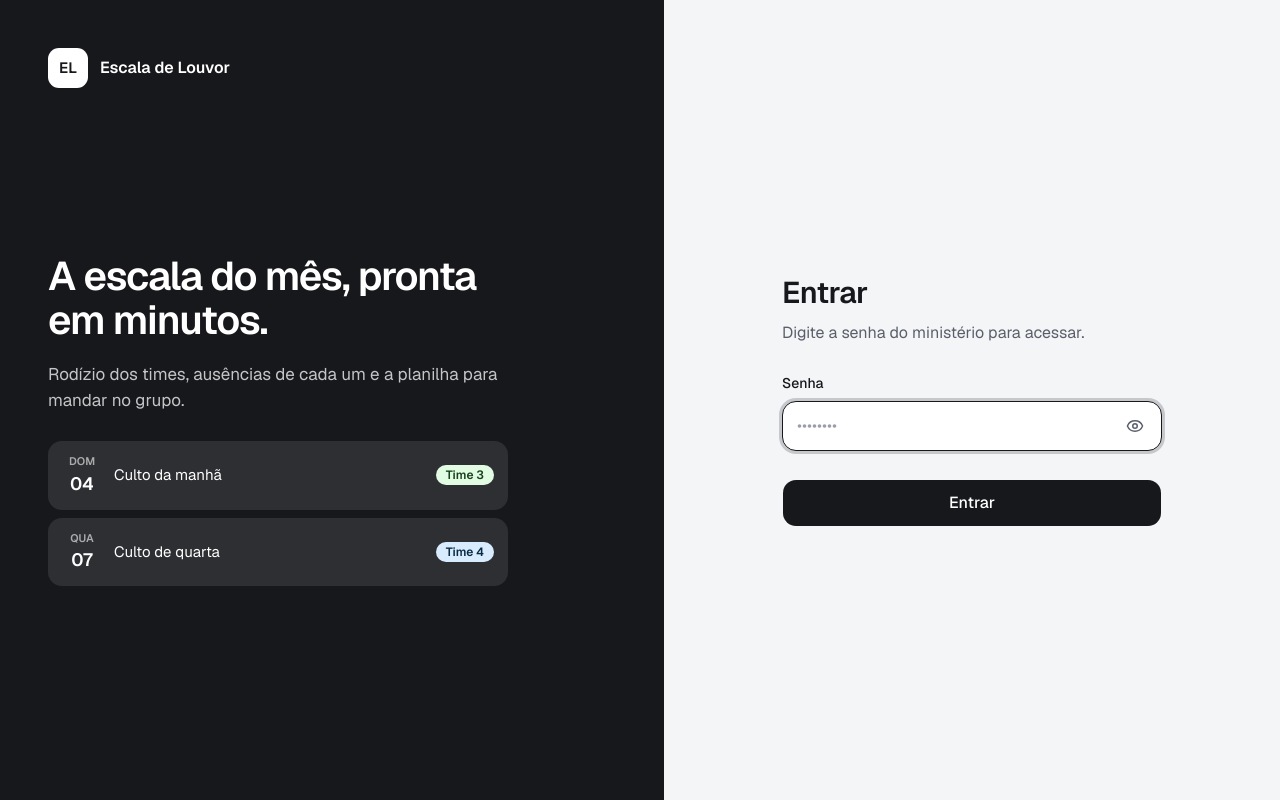
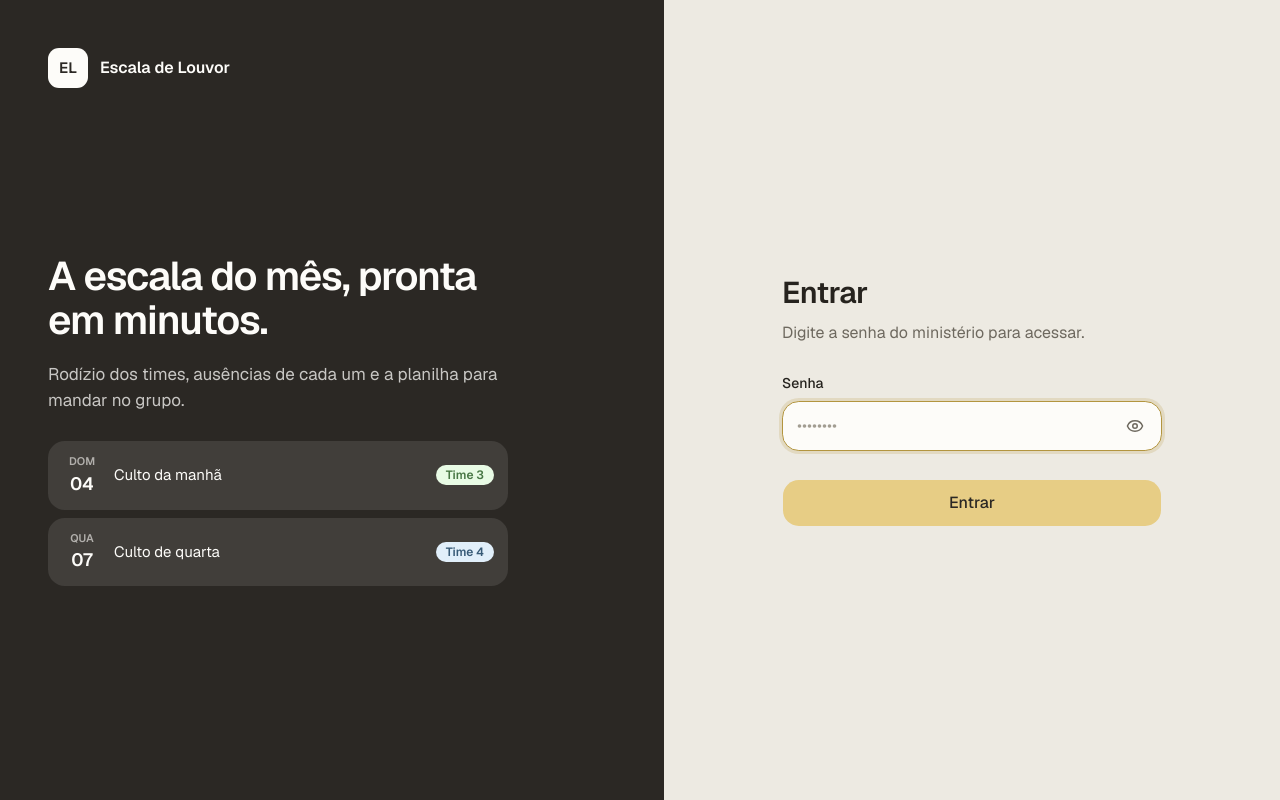
Before and after one commit to Factory-Mind/escala-louvor, a Next.js app: page /login in a window 1280 px wide. Built offline with nearby package versions, Linux system fonts and the light colour scheme; no server answers.

Commit message:
style(theme): aplica nova paleta de cores bege e mostarda no tema claro e escuro

```diff
--- a/src/app/globals.css
+++ b/src/app/globals.css
@@ -11,6 +11,13 @@
   --font-mono: var(--font-geist-mono);
   --font-heading: var(--font-sans);
   --color-faint: var(--faint);
+  --color-panel: var(--panel);
+  --color-brand: var(--brand);
+  --color-brand-hover: var(--brand-hover);
+  --color-brand-strong: var(--brand-strong);
+  --color-brand-foreground: var(--brand-foreground);
+  --color-eyebrow: var(--eyebrow);
+  --color-sidebar-item: var(--sidebar-item);
   --color-subtle: var(--subtle);
   --color-rule-strong: var(--rule-strong);
   --color-divider: var(--divider);
@@ -28,8 +35,8 @@
   --color-gestor-foreground: var(--gestor-foreground);
   --color-ministro-soft: var(--ministro-soft);
   --color-ministro-foreground: var(--ministro-foreground);
-  --radius-card: 1rem;
-  --radius-tile: 0.875rem;
+  --radius-card: 1.25rem;
+  --radius-tile: 1rem;
   --color-sidebar-ring: var(--sidebar-ring);
   --color-sidebar-border: var(--sidebar-border);
   --color-sidebar-accent-foreground: var(--sidebar-accent-foreground);
@@ -69,108 +76,126 @@
 }
 
 :root {
-  --background: #f4f5f7;
-  --foreground: #17181c;
-  --card: #ffffff;
-  --card-foreground: #17181c;
-  --popover: #ffffff;
-  --popover-foreground: #17181c;
-  --primary: #17181c;
-  --primary-foreground: #ffffff;
-  --secondary: #f0f1f4;
-  --secondary-foreground: #17181c;
-  --muted: #f0f1f4;
-  --muted-foreground: #5b5f6b;
-  --accent: #f0f1f4;
-  --accent-foreground: #17181c;
-  --destructive: #b42318;
-  --border: #e3e5ea;
-  --input: #d5d8df;
-  --ring: #17181c;
-  --radius: 0.625rem;
+  /* Paleta "Redesign Escala": bege quente + mostarda */
+  --background: #edeae2;
+  --foreground: #26231e;
+  --panel: #f3f1ea;
+  --panel-dot: #dcd8cc;
+  --card: #fdfcf9;
+  --card-foreground: #26231e;
+  --popover: #fdfcf9;
+  --popover-foreground: #26231e;
+  --primary: #2b2824;
+  --primary-foreground: #fdfcf9;
+  --brand: #e7cd85;
+  --brand-hover: #dfc171;
+  --brand-strong: #dcbb67;
+  --brand-foreground: #2b2824;
+  --eyebrow: #85702f;
+  --secondary: #e5e2d8;
+  --secondary-foreground: #26231e;
+  --muted: #edeae2;
+  --muted-foreground: #6e695f;
+  --accent: #edeae2;
+  --accent-foreground: #26231e;
+  --destructive: #a8412f;
+  --border: #e7e3d9;
+  --input: #dcd7cb;
+  --ring: #b3953f;
+  --radius: 0.75rem;
 
-  --faint: #9a9ea8;
-  --subtle: #3d414b;
-  --rule-strong: #b8bcc6;
-  --divider: #f0f1f4;
-  --tray: #f7f7f9;
-  --table-head: #fafafb;
+  --faint: #a29d92;
+  --subtle: #48443c;
+  --rule-strong: #c5bfb1;
+  --divider: #efece5;
+  --tray: #f6f4ee;
+  --table-head: #f9f7f2;
 
-  --danger-soft: #fef3f2;
-  --danger-border: #fbd5d0;
-  --danger-strong: #d92d20;
-  --danger-foreground: #912018;
-  --warning-soft: #fff1d6;
-  --warning-border: #e8b860;
-  --warning-foreground: #7a4a00;
-  --success: #2f9e5b;
-  --gestor-soft: #e3ecfc;
-  --gestor-foreground: #1e4fa3;
-  --ministro-soft: #eee6fb;
-  --ministro-foreground: #5b32a0;
+  --danger-soft: #faf0ec;
+  --danger-border: #f2cdc4;
+  --danger-strong: #c0533f;
+  --danger-foreground: #8f3626;
+  --warning-soft: #f8edcd;
+  --warning-border: #e2c46f;
+  --warning-foreground: #6f5512;
+  --success: #4f8f5c;
+  --gestor-soft: #e3ecfa;
+  --gestor-foreground: #2c5aa0;
+  --ministro-soft: #efe6fa;
+  --ministro-foreground: #6a3fa8;
 
-  --chart-1: #17181c;
-  --chart-2: #4c8eea;
-  --chart-3: #e07b39;
+  --chart-1: #dcbb67;
+  --chart-2: #6fa0e8;
+  --chart-3: #dd935a;
 
-  --sidebar: #ffffff;
-  --sidebar-foreground: #3d414b;
-  --sidebar-primary: #17181c;
-  --sidebar-primary-foreground: #ffffff;
-  --sidebar-accent: #f0f1f4;
-  --sidebar-accent-foreground: #17181c;
-  --sidebar-border: #e3e5ea;
-  --sidebar-ring: #17181c;
+  --sidebar: #edeae2;
+  --sidebar-foreground: #48443c;
+  --sidebar-primary: #e7cd85;
+  --sidebar-primary-foreground: #2b2824;
+  --sidebar-accent: #e5e2d8;
+  --sidebar-accent-foreground: #26231e;
+  --sidebar-item: #e5e2d8;
+  --sidebar-border: #dcd7cb;
+  --sidebar-ring: #b3953f;
 }
 
 .dark {
-  --background: #101216;
-  --foreground: #f2f4f7;
-  --card: #171a20;
-  --card-foreground: #f2f4f7;
-  --popover: #171a20;
-  --popover-foreground: #f2f4f7;
-  --primary: #f2f4f7;
-  --primary-foreground: #17181c;
-  --secondary: #22262e;
-  --secondary-foreground: #f2f4f7;
-  --muted: #22262e;
-  --muted-foreground: #9aa1ae;
-  --accent: #22262e;
-  --accent-foreground: #f2f4f7;
-  --destructive: #f97066;
-  --border: #272b33;
-  --input: #333843;
-  --ring: #9aa1ae;
-  --faint: #6f7684;
-  --subtle: #c9ccd3;
-  --rule-strong: #4a4f5a;
-  --divider: #22262e;
-  --tray: #1b1f26;
-  --table-head: #1b1f26;
-  --danger-soft: #3a1714;
-  --danger-border: #6b231c;
-  --danger-strong: #f97066;
-  --danger-foreground: #fda29b;
-  --warning-soft: #3a2a0c;
-  --warning-border: #7a5a1c;
-  --warning-foreground: #fcd38a;
-  --success: #47cd89;
-  --gestor-soft: #1c2c4a;
-  --gestor-foreground: #a4c2f4;
-  --ministro-soft: #2c2140;
-  --ministro-foreground: #cdb8f2;
-  --chart-1: #f2f4f7;
-  --chart-2: #4c8eea;
-  --chart-3: #e07b39;
-  --sidebar: #171a20;
-  --sidebar-foreground: #c9ccd3;
-  --sidebar-primary: #f2f4f7;
-  --sidebar-primary-foreground: #17181c;
-  --sidebar-accent: #22262e;
-  --sidebar-accent-foreground: #f2f4f7;
-  --sidebar-border: #272b33;
-  --sidebar-ring: #9aa1ae;
+  /* Mesma linguagem em tons quentes escuros */
+  --background: #181613;
+  --foreground: #f1ede4;
+  --panel: #1f1d19;
+  --panel-dot: #2e2b25;
+  --card: #26231f;
+  --card-foreground: #f1ede4;
+  --popover: #26231f;
+  --popover-foreground: #f1ede4;
+  --primary: #f1ede4;
+  --primary-foreground: #1f1d19;
+  --brand: #d9bc6c;
+  --brand-hover: #e3c87d;
+  --brand-strong: #c9a954;
+  --brand-foreground: #1f1d19;
+  --eyebrow: #d4b866;
+  --secondary: #2f2c26;
+  --secondary-foreground: #f1ede4;
+  --muted: #2a2722;
+  --muted-foreground: #a8a294;
+  --accent: #2f2c26;
+  --accent-foreground: #f1ede4;
+  --destructive: #ec8a76;
+  --border: #34312a;
+  --input: #3d3931;
+  --ring: #d9bc6c;
+  --faint: #7d776a;
+  --subtle: #d2ccbf;
+  --rule-strong: #57524a;
+  --divider: #2c2924;
+  --tray: #23201c;
+  --table-head: #23201c;
+  --danger-soft: #3a1d16;
+  --danger-border: #6a2c20;
+  --danger-strong: #ec8a76;
+  --danger-foreground: #f4b3a5;
+  --warning-soft: #3a2f12;
+  --warning-border: #7a6224;
+  --warning-foreground: #f0d68e;
+  --success: #7cc08a;
+  --gestor-soft: #1d2b44;
+  --gestor-foreground: #a9c4f0;
+  --ministro-soft: #2d2140;
+  --ministro-foreground: #cfb9f2;
+  --chart-1: #d9bc6c;
+  --chart-2: #6fa0e8;
+  --chart-3: #dd935a;
+  --sidebar: #181613;
+  --sidebar-foreground: #d2ccbf;
+  --sidebar-primary: #d9bc6c;
+  --sidebar-primary-foreground: #1f1d19;
+  --sidebar-accent: #2f2c26;
+  --sidebar-accent-foreground: #f1ede4;
+  --sidebar-item: #24211d;
+  --sidebar-border: #34312a;
+  --sidebar-ring: #d9bc6c;
 }
 
 @layer base {
@@ -191,8 +216,27 @@
   }
 
   .team-chip {
-    background-color: color-mix(in oklab, var(--team) 22%, white);
-    color: color-mix(in oklab, var(--team) 40%, black);
+    background-color: color-mix(in oklab, var(--team) 16%, var(--card));
+    color: color-mix(in oklab, var(--team) 45%, var(--foreground));
+  }
+
+  /* Fundo levemente tingido com a cor do time (célula do calendário) */
+  .team-tint {
+    background-color: color-mix(in oklab, var(--team) 7%, var(--card));
+    border-color: color-mix(in oklab, var(--team) 22%, var(--border));
+  }
+
+  /* Pílula de culto dentro da célula do calendário */
+  .team-pill {
+    background-color: color-mix(in oklab, var(--team) 24%, var(--card));
+    color: color-mix(in oklab, var(--team) 40%, var(--foreground));
+  }
+
+  /* Superfície principal com textura de pontos, como no PDF */
+  .dotted {
+    background-color: var(--panel);
+    background-image: radial-gradient(var(--panel-dot) 1px, transparent 1.2px);
+    background-size: 22px 22px;
   }
 
   .team-dot {
--- a/src/components/ui/button.tsx
+++ b/src/components/ui/button.tsx
@@ -7,9 +7,9 @@ const buttonVariants = cva(
   {
     variants: {
       variant: {
-        default: "bg-primary text-primary-foreground hover:bg-primary/80",
+        default: "bg-brand text-brand-foreground hover:bg-brand-hover",
         outline:
-          "border-border bg-background hover:bg-muted hover:text-foreground aria-expanded:bg-muted aria-expanded:text-foreground dark:border-input dark:bg-input/30 dark:hover:bg-input/50",
+          "border-border bg-card hover:bg-muted hover:text-foreground aria-expanded:bg-muted aria-expanded:text-foreground dark:border-input dark:bg-input/30 dark:hover:bg-input/50",
         secondary:
           "bg-secondary text-secondary-foreground hover:bg-[color-mix(in_oklch,var(--secondary),var(--foreground)_5%)] aria-expanded:bg-secondary aria-expanded:text-secondary-foreground",
         ghost:
@@ -23,13 +23,13 @@ const buttonVariants = cva(
           "h-8 gap-1.5 px-2.5 has-data-[icon=inline-end]:pr-2 has-data-[icon=inline-start]:pl-2",
         xs: "h-6 gap-1 rounded-[min(var(--radius-md),10px)] px-2 text-xs in-data-[slot=button-group]:rounded-lg has-data-[icon=inline-end]:pr-1.5 has-data-[icon=inline-start]:pl-1.5 [&_svg:not([class*='size-'])]:size-3",
         sm: "h-7 gap-1 rounded-[min(var(--radius-md),12px)] px-2.5 text-[0.8rem] in-data-[slot=button-group]:rounded-lg has-data-[icon=inline-end]:pr-1.5 has-data-[icon=inline-start]:pl-1.5 [&_svg:not([class*='size-'])]:size-3.5",
-        lg: "h-11 gap-2 rounded-[10px] px-4 text-[15px] has-data-[icon=inline-end]:pr-3 has-data-[icon=inline-start]:pl-3",
+        lg: "h-11 gap-2 rounded-full px-5 text-[15px] has-data-[icon=inline-end]:pr-3 has-data-[icon=inline-start]:pl-3",
         icon: "size-8",
         "icon-xs":
           "size-6 rounded-[min(var(--radius-md),10px)] in-data-[slot=button-group]:rounded-lg [&_svg:not([class*='size-'])]:size-3",
         "icon-sm":
           "size-7 rounded-[min(var(--radius-md),12px)] in-data-[slot=button-group]:rounded-lg",
-        "icon-lg": "size-11 rounded-[10px]",
+        "icon-lg": "size-11 rounded-full",
       },
     },
     defaultVariants: {
```
